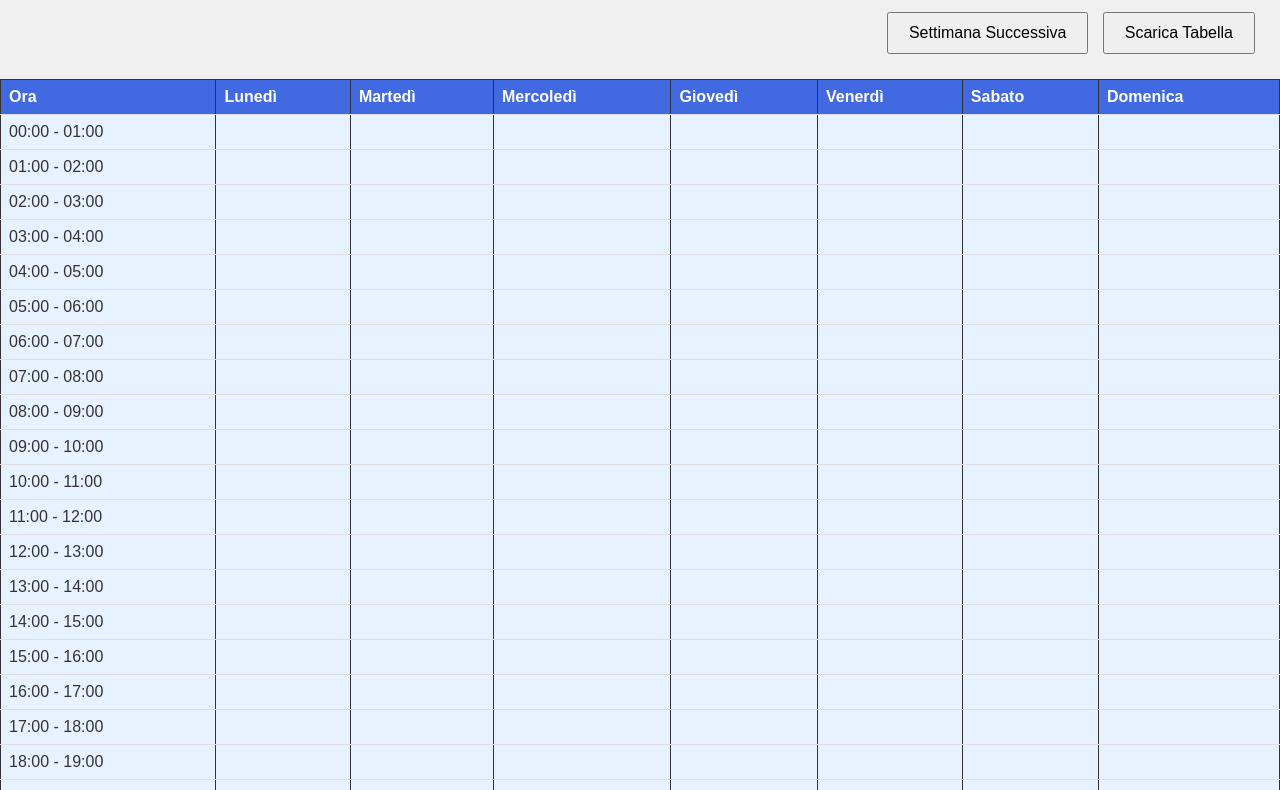
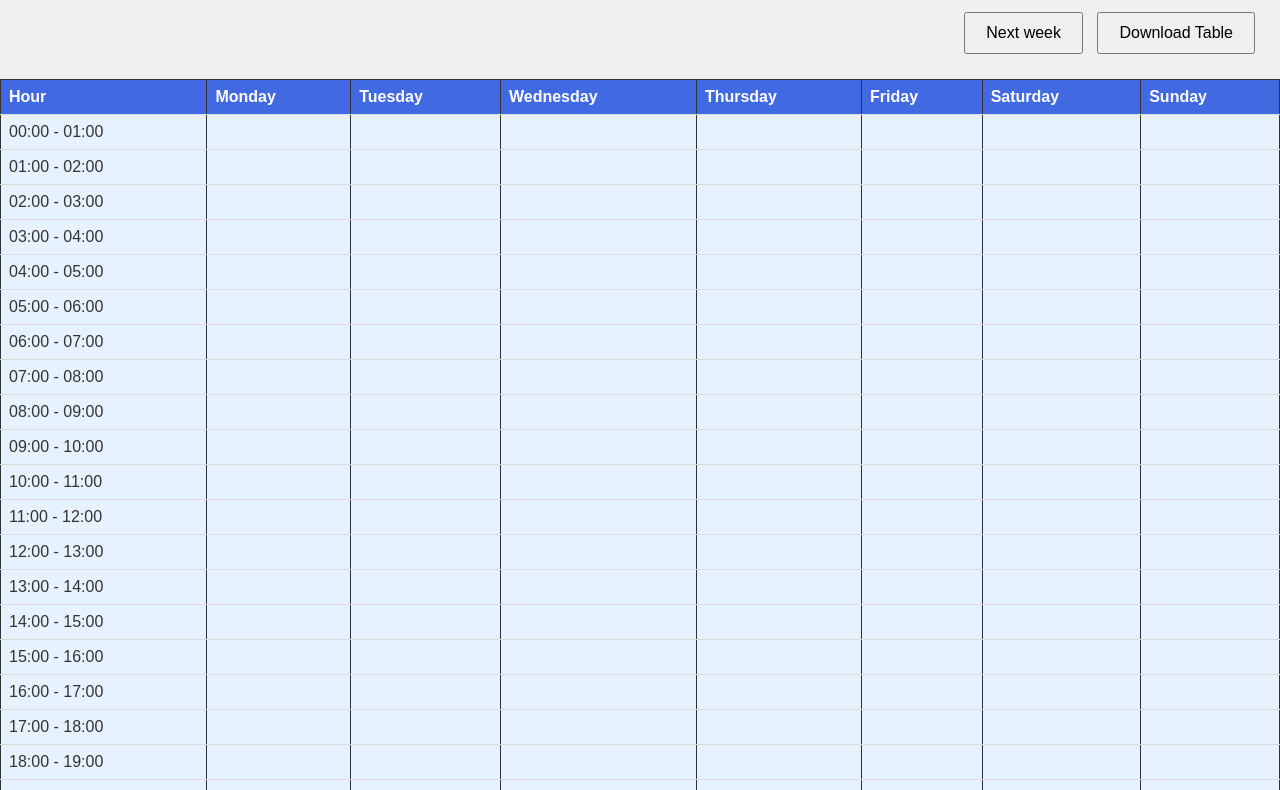
Before and after one commit to FilippoMattei02/MediCare-, a website: page frontend/html/calendar.html in a window 1280 px wide. Shown: the part 193-983 px from the top of the page. Drawn offline with Linux system fonts and the light colour scheme; no server answers.

Commit message:
updated frontend

```diff
--- a/frontend/html/calendar.html
+++ b/frontend/html/calendar.html
@@ -3,7 +3,7 @@
 <head>
     <meta charset="UTF-8">
     <meta name="viewport" content="width=device-width, initial-scale=1.0">
-    <title>Calendario Settimanale</title>
+    <title>Weekly Calendar</title>
     <link rel="stylesheet" href="../css/shifts.css">
     <link rel="stylesheet" type="text/css" href="../css/home.css">
 </head>
@@ -11,24 +11,24 @@
     <header>
         <h1>Medicare</h1>
     </header>
-    <h1>Calendario Settimanale</h1>
+    <h1>Weekly Calendar</h1>
     <div class="buttons">
-        <button id="nextWeekBtn">Settimana Successiva</button>
-        <button id="prevWeekBtn" style="display:none;">Settimana Corrente</button>
-        <button id="downloadBtn">Scarica Tabella</button> <!-- Nuovo bottone -->
+        <button id="nextWeekBtn">Next week</button>
+        <button id="prevWeekBtn" style="display:none;">Curreent Week</button>
+        <button id="downloadBtn">Download Table</button> <!-- Nuovo bottone -->
     </div>
     <div id="currentWeek" class="calendar">
         <table>
             <thead>
                 <tr>
-                    <th>Ora</th>
-                    <th>Lunedì</th>
-                    <th>Martedì</th>
-                    <th>Mercoledì</th>
-                    <th>Giovedì</th>
-                    <th>Venerdì</th>
-                    <th>Sabato</th>
-                    <th>Domenica</th>
+                    <th>Hour</th>
+                    <th>Monday</th>
+                    <th>Tuesday</th>
+                    <th>Wednesday</th>
+                    <th>Thursday</th>
+                    <th>Friday</th>
+                    <th>Saturday</th>
+                    <th>Sunday</th>
                 </tr>
             </thead>
             <tbody>
@@ -64,14 +64,14 @@
         <table>
             <thead>
                 <tr>
-                    <th>Ora</th>
-                    <th>Lunedì</th>
-                    <th>Martedì</th>
-                    <th>Mercoledì</th>
-                    <th>Giovedì</th>
-                    <th>Venerdì</th>
-                    <th>Sabato</th>
-                    <th>Domenica</th>
+                    <th>Hour</th>
+                    <th>Monday</th>
+                    <th>Tuesday</th>
+                    <th>Wednesday</th>
+                    <th>Thursday</th>
+                    <th>Friday</th>
+                    <th>Saturday</th>
+                    <th>Sunday</th>
                 </tr>
             </thead>
             <tbody>
--- a/frontend/javascript/calendar.js
+++ b/frontend/javascript/calendar.js
@@ -14,7 +14,7 @@ async function connector() {
         });
 
         if (!response.ok) {
-            throw new Error('Errore di rete: ' + response.status);
+            throw new Error('Network error: ' + response.status);
         }
 
         const data = await response.json();
@@ -22,8 +22,8 @@ async function connector() {
         Helper = data.message;
         return Helper; // Restituisce l'username
     } catch (error) {
-        console.error('Errore durante il login:', error);
-        alert("Credenziali errate o errore di rete.");
+        console.error('Error during login: ', error);
+        alert("Wrong credentials or network error.");
         return null;
     }
 }
@@ -36,13 +36,13 @@ async function fetchTasks(username) {
         const response = await fetch(`https://medicare-p67f.onrender.com/calendar/${username}`);
         console.log(`Response status: ${response.status}`);
         if (!response.ok) {
-            throw new Error('Errore nella richiesta: ' + response.status);
+            throw new Error('Request error: ' + response.status);
         }
         const tasks = await response.json();
-        console.log('Tasks ricevuti:', tasks);
+        console.log('Tasks received:', tasks);
         return tasks;
     } catch (error) {
-        console.error('Errore nel caricamento dei task', error);
+        console.error('Loading task error', error);
         return null;
     }
 }
```
Also changed, not shown: frontend/html/cov.html (+1 -1 lines), frontend/html/shift.html (+19 -19 lines).
